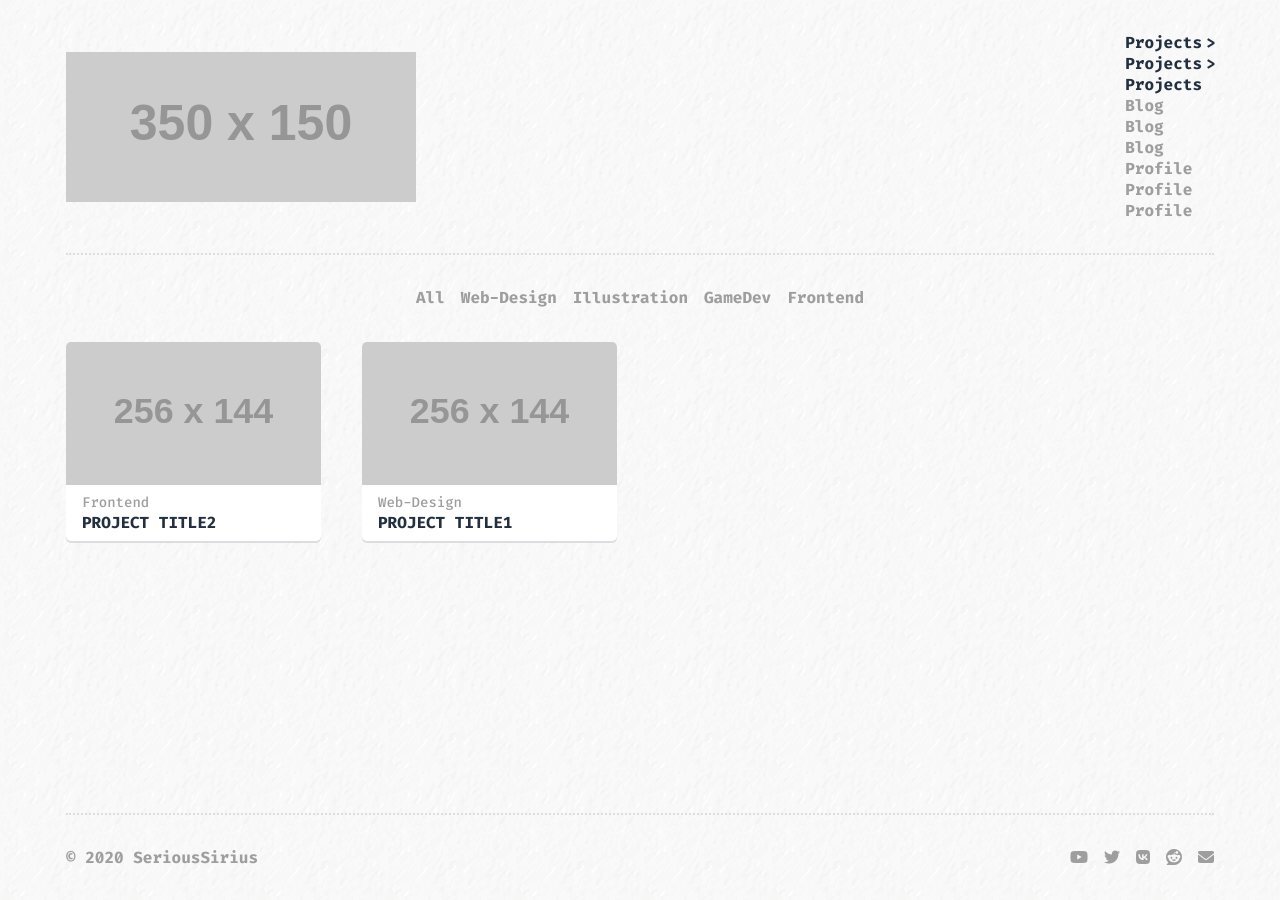
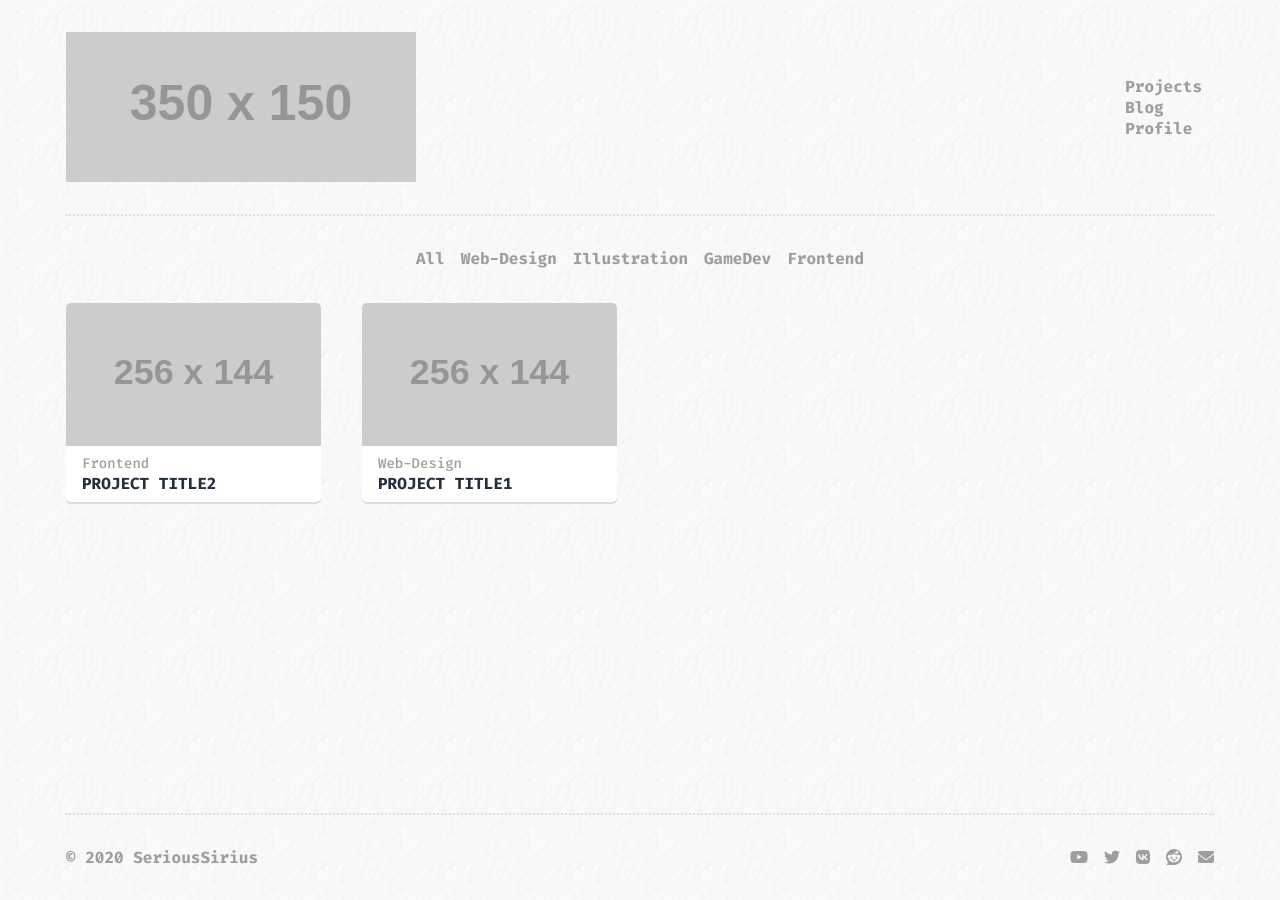
Before and after one commit to serioussirius/serioussirius.github.io, a Jekyll site: the page built from index.html, in a window 1280 px wide. Built offline with Jekyll 4.4.1, drawn with Linux system fonts in a browser that asks for light colours; nearby versions of some CDN libraries.

Commit message:
Update header.html

```diff
--- a/_includes/header.html
+++ b/_includes/header.html
@@ -3,15 +3,13 @@
         <a href="/"><img src="https://via.placeholder.com/350x150" alt="Header Logo"></a>
     </div>
     <ul class="header__menu">
-        {% for item in site.data.navigation.links %}
         <li>
-            <a class="contentLink basicLink {% if item.url == page.url %} chosenOne {% endif %}" href="{{item.url}}">{{item.title}}</a>
+            <a href="{{site.baseurl}}/" class="contentLink basicLink {% if page.url == '/index.html' %}chosenOne{% endif %}">Projects</a>
         </li>
         <li>
-            <a class="contentLink basicLink {% if item.url == page.url %} chosenOne {% endif %}" href="{{item.url}}">{{item.title}}</a></li>
+            <a href="{{site.baseurl}}/blog/" class="contentLink basicLink {% if page.url == '/blog/index.html' %}chosenOne{% endif %}">Blog</a></li>
         <li>
-            <a class="basicLink {% if item.url == page.url %} chosenOne {% endif %}" href="{{item.url}}">{{item.title}}</a>
+            <a href="{{site.baseurl}}/profile/" class="basicLink {% if page.url == '/profile/index.html' %}chosenOne{% endif %}">Profile</a>
         </li>
-        {% endfor %}
     </ul>
 </header>
```
